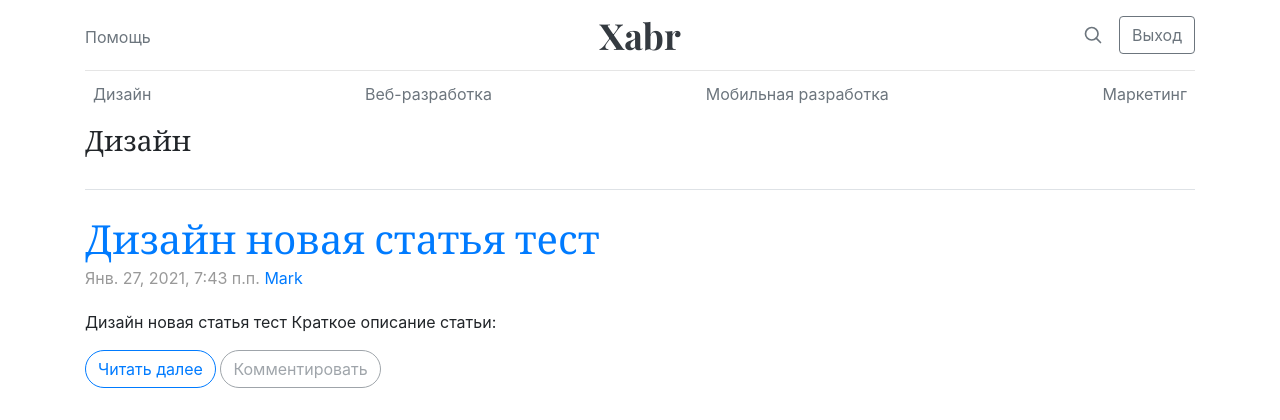
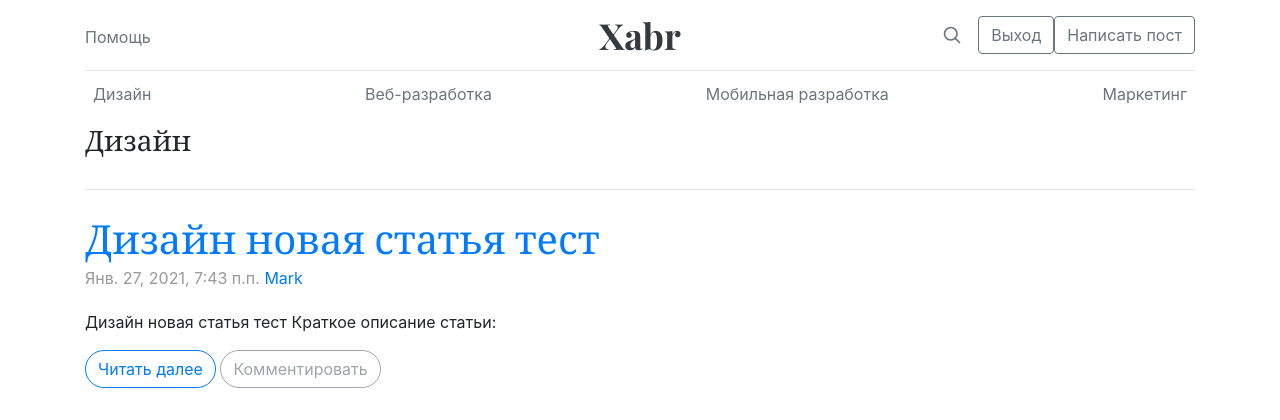
Before and after one commit to Andrewkar7/xabr-on-django, a Django app: page /category/dizajn/ in a window 1280 px wide. Shown: the top 420 px of the page. Run offline with Django 3.2, Linux system fonts and the light colour scheme; a user stored in the database is signed in; data comes from the database, SQL or seed files in the repository; both versions use the stored data as it was after the commit; parts of the project's set-up code (start-up, migrations or seed data) failed here and were passed over; some libraries are stand-ins or nearby versions.

Commit message:
добавлен кнопка Написать пост

```diff
--- a/xabr/authapp/templates/authapp/edit.html
+++ b/xabr/authapp/templates/authapp/edit.html
@@ -1,7 +1,5 @@
-
 {% extends 'authapp/base.html' %}
 {% load static %}
-
 
 {% block content %}
     <form class="form-horizontal" action="{% url 'auth:edit' %}" method="post" enctype="multipart/form-data">
--- a/xabr/authapp/templates/authapp/login.html
+++ b/xabr/authapp/templates/authapp/login.html
@@ -6,7 +6,9 @@
     <link href="https://fonts.googleapis.com/css?family=Playfair+Display:700,900" rel="stylesheet">
     <link rel="stylesheet" href="{% static 'css/signin.css' %}">
 {% endblock %}
+
 {% block container %}
+<br><br><br>
 {#    <div class="form-signin">#}
 {#        <a class="h1 mb-3 font-weight-bold text-dark" href="{% url 'main:index' %}">Xabr</a>#}
 {#        <h1 class="h3 mb-3 font-weight-normal">Пожалуйста авторизируйтесь</h1>#}
--- a/xabr/mainapp/templates/mainapp/includes/inc__header.html
+++ b/xabr/mainapp/templates/mainapp/includes/inc__header.html
@@ -28,6 +28,9 @@
                 <a class="login_status btn btn-outline-secondary" href="{% url 'auth:logout' %}">
                     Выход
                 </a>
+                <a class="login_status btn btn-outline-secondary" href="{% url 'blog:post_new' %}">
+                    Написать пост
+                </a>
             {% else %}
                 <a class="login_status btn btn-outline-secondary" href="{% url 'auth:login' %}">
                     Вход
```
Also changed, not shown: xabr/db.sqlite3.
